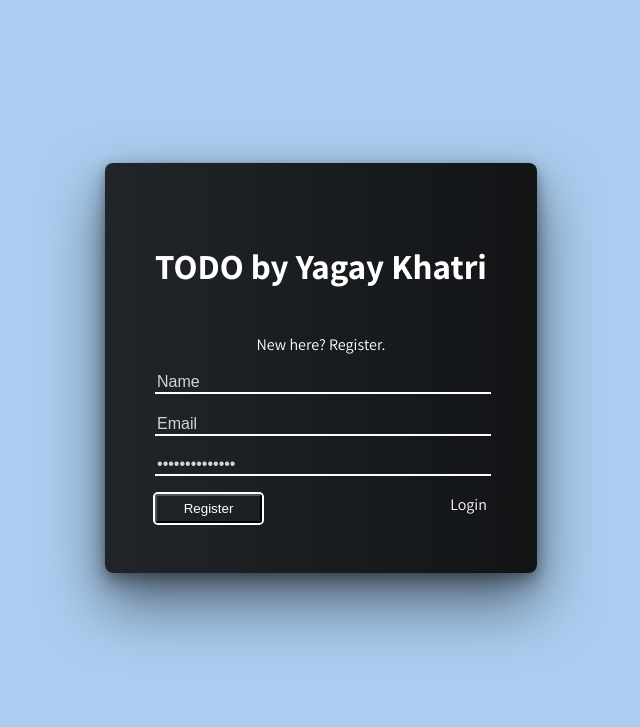
After one commit to yagaykhatri19/todo, a Flask app: page /register in a window 1280 px wide. The commit adds this page. Shown: the top 727 px of the page, without its empty margins (319-959 px from the left). Run offline with Flask 3, Linux system fonts and the light colour scheme.

Commit message:
Resolved merge conflicts and merged origin/main

```diff
--- a/app.py
+++ b/app.py
@@ -1,50 +1,77 @@
-from flask import Flask, render_template, request, redirect, url_for
+from flask import Flask, render_template, request, redirect, url_for, session
 from flask_sqlalchemy import SQLAlchemy
 from datetime import datetime
+import bcrypt
 
 app = Flask(__name__)
+
+# Primary database for TODO
 app.config['SQLALCHEMY_DATABASE_URI'] = 'sqlite:///TODO.db'
+
+# Secondary database for User
+app.config['SQLALCHEMY_BINDS'] = {
+    'user_db': 'sqlite:///users.db'
+}
+
 db = SQLAlchemy(app)
+
+app.secret_key = 'secret_key'
 
 def current_time_without_seconds():
     now = datetime.now()
     return now.replace(microsecond=0)
 
+# Model for TODO database
 class TODO(db.Model):
-    sno = db.Column(db.Integer, primary_key = True)
-    title = db.Column(db.String(200), nullable = False)
-    content = db.Column(db.String(500), nullable = True)
+    sno = db.Column(db.Integer, primary_key=True)
+    title = db.Column(db.String(200), nullable=False)
+    content = db.Column(db.String(500), nullable=True)
     date_created = db.Column(db.DateTime, default=current_time_without_seconds)
 
     def __repr__(self) -> str:
         return f"{self.sno} - {self.title}"
 
+# Model for User database
+class User(db.Model):
+    __bind_key__ = 'user_db'
+    id = db.Column(db.Integer, primary_key=True)
+    name = db.Column(db.String(80), nullable=False)
+    email = db.Column(db.String(80), unique=True)
+    password = db.Column(db.String(120), nullable=False)
+
+    def __init__(self, email, password, name):
+        self.name = name
+        self.email = email
+        self.password = bcrypt.hashpw(password.encode('utf-8'), bcrypt.gensalt()).decode('utf-8')
+
+    def check_password(self, password):
+        return bcrypt.checkpw(password.encode('utf-8'), self.password.encode('utf-8'))
+
+    def __repr__(self):
+        return f'<User {self.username}>'
+
+
 # ~Endpoints~
 @app.route('/', methods=['GET', 'POST'])
-def hello_world():
-    if (request.method=='POST'):
+def main():
+    if 'name' not in session:
+        return redirect(url_for('login'))
+    if request.method == 'POST':
         action = request.form.get('action')
-        # print(action)
-
-        # if (action=='search_todo'):
-        #     search_query = request.form['search']
-        #     todo = TODO.query.filter(TODO.title.contains(search_query) | TODO.content.contains(search_query)).all()
-        #     return render_template('index.html', allTodo=todo)
-
-        # if (action=='add_todo'):
-        title = request.form['_title']
-        desc = request.form['desc']
-        todo = TODO(title=title, content=desc)
-        db.session.add(todo)
-        db.session.commit()
-        return redirect('/')
+        if action == 'add_todo':
+            title = request.form['_title']
+            desc = request.form['desc']
+            todo = TODO(title=title, content=desc)
+            db.session.add(todo)
+            db.session.commit()
+            return redirect('/')
 
     allTodo = TODO.query.all()
     return render_template('index.html', allTodo=allTodo)
 
 @app.route('/update/<int:sno>', methods=['GET', 'POST'])
 def update(sno):
-    if (request.method=='POST'):
+    if request.method == 'POST':
         title = request.form['_title']
         desc = request.form['desc']
         todo = TODO.query.filter_by(sno=sno).first()
@@ -74,10 +101,50 @@ def search():
     if not search_query:
         # If the search query is empty, return a message or redirect
         return render_template('search.html', allTodo=[])
-    # print(search_query)
     todo = TODO.query.filter(TODO.title.contains(search_query) | TODO.content.contains(search_query)).all()
     return render_template('search.html', allTodo=todo)
+
+@app.route('/register', methods=['GET', 'POST'])
+def register():
+    if request.method == 'POST':
+        name = request.form['name']
+        email = request.form['email']
+        password = request.form['password']
+        if name and email and password:
+            existing_user = User.query.filter_by(email=email).first()
+            if existing_user:
+                return render_template('register.html', error='Email is already registered.')
+            user = User(name=name, email=email, password=password)
+            db.session.add(user)
+            db.session.commit()
+            return redirect('/login')
+
+    return render_template('register.html')
+
+
+@app.route('/login', methods=['GET', 'POST'])
+def login():
+    if request.method == 'POST':
+        email = request.form['email']
+        password = request.form['password']
+        user = User.query.filter_by(email=email).first()
+        if user and user.check_password(password):
+            session['name'] = user.name
+            session['email'] = user.email
+            session['password'] = user.password
+            return redirect('/')
+        else:
+            return render_template('login.html', error='Invalid user.')
+
+    return render_template('login.html')
+
+@app.route('/logout', methods=['GET', 'POST'])
+def logout():
+    session.pop('name', None)
+    return redirect('login')
 # ~Endpoints~
 
-if (__name__ == "__main__"):
+if __name__ == "__main__":
+    with app.app_context():
+        db.create_all()
     app.run(debug=True, port=8000)
--- /dev/null
+++ b/static/style1.css
@@ -0,0 +1,97 @@
+body {
+  background: #ABCDEF;
+  font-family: Assistant, sans-serif;
+  display: flex;
+  min-height: 90vh;
+}
+.login {
+  color: white;
+  background: #136a8a;
+  background:
+    -webkit-linear-gradient(to right, #212529, #121416);
+  background:
+    linear-gradient(to right, #212529, #121416);
+  margin: auto;
+  box-shadow:
+    0px 2px 10px rgba(0,0,0,0.2),
+    0px 10px 20px rgba(0,0,0,0.3),
+    0px 30px 60px 1px rgba(0,0,0,0.5);
+  border-radius: 8px;
+  padding: 50px;
+}
+.login .head {
+  display: flex;
+  align-items: center;
+  justify-content: center;
+}
+.login .head .company {
+  font-size: 2.2em;
+}
+.login .msg {
+  text-align: center;
+}
+.login .form input[type=text].text {
+  border: none;
+  background: none;
+  box-shadow: 0px 2px 0px 0px white;
+  width: 100%;
+  color: white;
+  font-size: 1em;
+  outline: none;
+}
+.login .form .text::placeholder {
+  color: #D3D3D3;
+}
+.login .form input[type=password].password {
+  border: none;
+  background: none;
+  box-shadow: 0px 2px 0px 0px white;
+  width: 100%;
+  color: white;
+  font-size: 1em;
+  outline: none;
+  margin-bottom: 20px;
+  margin-top: 20px;
+}
+.login .form .password::placeholder {
+  color: #D3D3D3;
+}
+.login .form .btn-login {
+  background: none;
+  text-decoration: none;
+  color: white;
+  box-shadow: 0px 0px 0px 2px white;
+  border-radius: 3px;
+  padding: 5px 2em;
+  transition: 0.5s;
+}
+.login .form .btn-login:hover {
+  background: white;
+  color: dimgray;
+  transition: 0.5s;
+}
+.login .forgot {
+  text-decoration: none;
+  color: white;
+  float: right;
+}
+footer {
+  position: absolute;
+  color: #136a8a;
+  bottom: 10px;
+  padding-left: 20px;
+}
+footer p {
+  display: inline;
+}
+footer a {
+  color: green;
+  text-decoration: none;
+}
+footer a:hover {
+  text-decoration: underline;
+}
+footer .heart {
+  color: #B22222;
+  font-size: 1.5em
+}
--- /dev/null
+++ b/templates/register.html
@@ -0,0 +1,70 @@
+<!DOCTYPE html>
+<html lang="en">
+  <head>
+    <meta charset="UTF-8" />
+    <title>TODO</title>
+    <link
+      rel="apple-touch-icon"
+      sizes="180x180"
+      href="../static/favicon_io/apple-touch-icon.png"
+    />
+    <link
+      rel="icon"
+      type="image/png"
+      sizes="32x32"
+      href="../static/favicon_io/favicon-32x32.png"
+    />
+    <link
+      rel="icon"
+      type="image/png"
+      sizes="16x16"
+      href="../static/favicon_io/favicon-16x16.png"
+    />
+    <link
+      href="https://fonts.googleapis.com/css?family=Assistant:400,700"
+      rel="stylesheet"
+    />
+    <link rel="stylesheet" href="../static/style1.css" />
+  </head>
+  <body>
+    <!-- partial:index.partial.html -->
+    <section class="login" id="login">
+      <div class="head">
+        <h1 class="company">TODO by Yagay Khatri</h1>
+      </div>
+      <p class="msg">New here? Register.</p>
+      <div class="form">
+        <form action="/register" , method="POST">
+          <input
+            type="text"
+            placeholder="Name"
+            class="text"
+            id="username"
+            name="name"
+            required
+          /><br /><br>
+          <input
+            type="text"
+            placeholder="Email"
+            class="text"
+            id="username"
+            name="email"
+            required
+          /><br />
+          <input
+            type="password"
+            placeholder="••••••••••••••"
+            class="password"
+            name="password"
+            required
+          /><br />
+          <button class="btn-login" id="do-login">Register</button>
+          <a href="/login" class="forgot">Login</a>
+        </form>
+        {% if error %}
+        <p style="color: red;">{{ error }}</p>
+    {% endif %}
+      </div>
+    </section>
+  </body>
+</html>
```
Also changed, not shown: static/style.css (+0 -11 lines), templates/base.html (+17 -1 lines), templates/login.html (added, +59 -0 lines), instance/TODO.db, instance/users.db (added).
